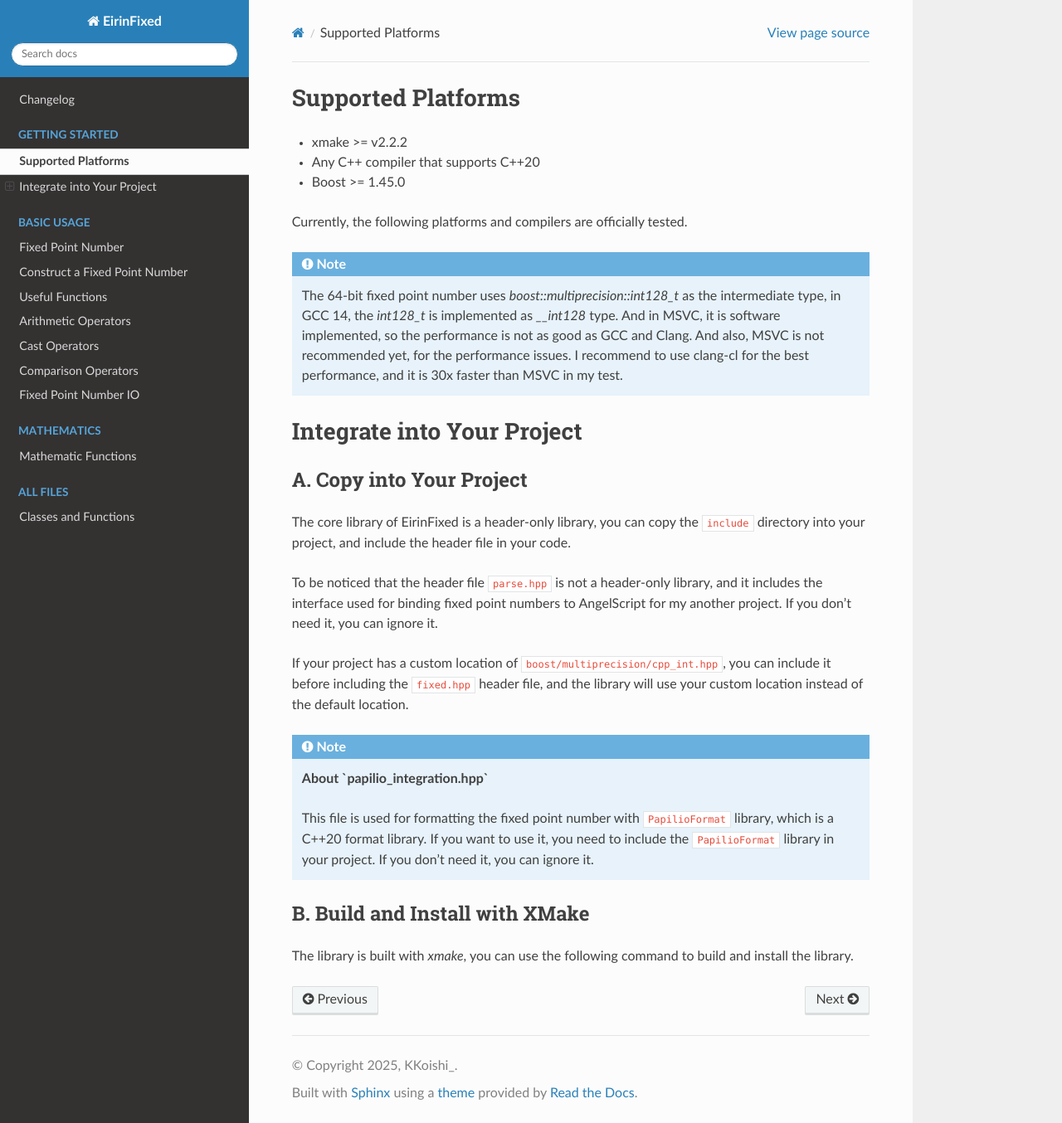
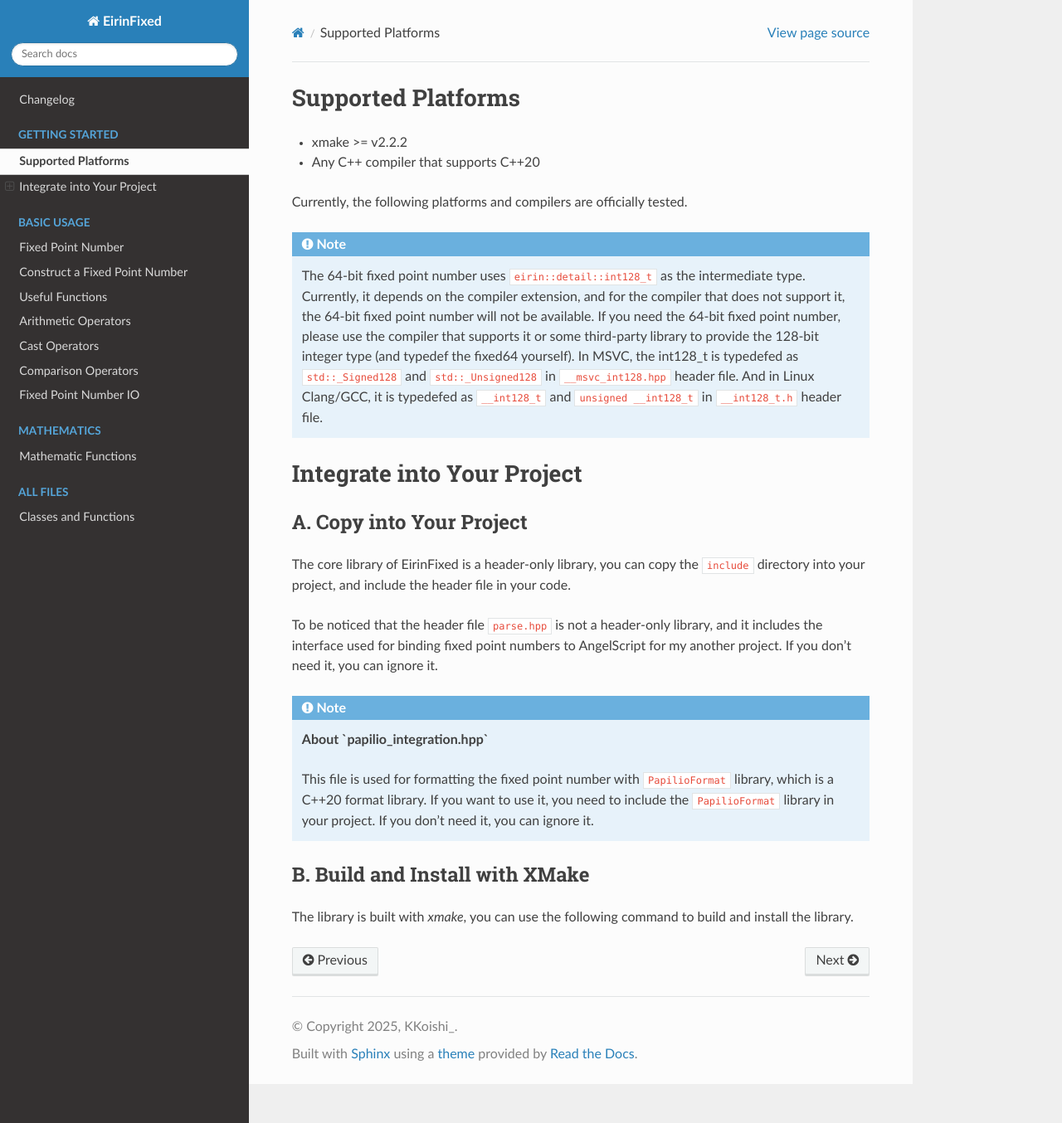
Before and after one commit to Koishi-Satori/EirinFixed, a Sphinx documentation site: the page built from docs/start.rst, in a window 1280 px wide and 1354 px high. Shown: the whole window at 83% size. Built offline with Sphinx 7.4.7 and the Read the Docs theme 3.1.0, drawn with Linux system fonts in a browser that asks for light colours.

Commit message:
update documents

```diff
--- a/docs/basic.rst
+++ b/docs/basic.rst
@@ -32,7 +32,8 @@ There are two pre-defined fixed point types in the library:
 - ``eirin::fixed32``: A fixed point number with 1 bit for sign, 31 bits for integer part and 32 bits for fractional part.
     - ``eirin::fixed32`` is a typedef of ``eirin::fixed_num<int32_t, int64_t, 32, false>``.
 - ``eirin::fixed64``: A fixed point number with 1 bit for sign, 63 bits for integer part and 64 bits for fractional part.
-    - ``eirin::fixed64`` is a typedef of ``eirin::fixed_num<int64_t, boost::multiprecision::int128_t, 64, false>``.
+    - ``eirin::fixed64`` is a typedef of ``eirin::fixed_num<int64_t, eirin::detail::int128_t, 64, false>``.
+    - Some compiler might not provide int128 type, and in this situation, the ``eirin::fixed64`` will not be available.
 
 These types can meet most of the requirements for fixed point numbers, and you can use them directly without specifying the template parameters.
 
--- a/docs/start.rst
+++ b/docs/start.rst
@@ -3,13 +3,14 @@ Supported Platforms
 
 - xmake >= v2.2.2
 - Any C++ compiler that supports C++20
-- Boost >= 1.45.0
 
 Currently, the following platforms and compilers are officially tested.
 
 .. note::
-    The 64-bit fixed point number uses `boost::multiprecision::int128_t` as the intermediate type, in GCC 14, the `int128_t` is implemented as `__int128` type. And in MSVC, it is software implemented, so the performance is not as good as GCC and Clang.
-    And also, MSVC is not recommended yet, for the performance issues. I recommend to use clang-cl for the best performance, and it is 30x faster than MSVC in my test.
+    The 64-bit fixed point number uses ``eirin::detail::int128_t`` as the intermediate type. Currently, it depends on the compiler extension, and for the compiler that does not support it, the 64-bit fixed point number will not be available.
+    If you need the 64-bit fixed point number, please use the compiler that supports it or some third-party library to provide the 128-bit integer type (and typedef the fixed64 yourself).
+    In MSVC, the int128_t is typedefed as ``std::_Signed128`` and ``std::_Unsigned128`` in ``__msvc_int128.hpp`` header file.
+    And in Linux Clang/GCC, it is typedefed as ``__int128_t`` and ``unsigned __int128_t`` in ``__int128_t.h`` header file.
 
 Integrate into Your Project
 ===========================
@@ -20,8 +21,6 @@ A. Copy into Your Project
 The core library of EirinFixed is a header-only library, you can copy the ``include`` directory into your project, and include the header file in your code.
 
 To be noticed that the header file ``parse.hpp`` is not a header-only library, and it includes the interface used for binding fixed point numbers to AngelScript for my another project. If you don't need it, you can ignore it.
-
-If your project has a custom location of ``boost/multiprecision/cpp_int.hpp``, you can include it before including the ``fixed.hpp`` header file, and the library will use your custom location instead of the default location.
 
 .. note::
     **About `papilio_integration.hpp`**
```
Also changed, not shown: README.md (+1 -2 lines), README.zh-CN.md (+1 -1 lines).
